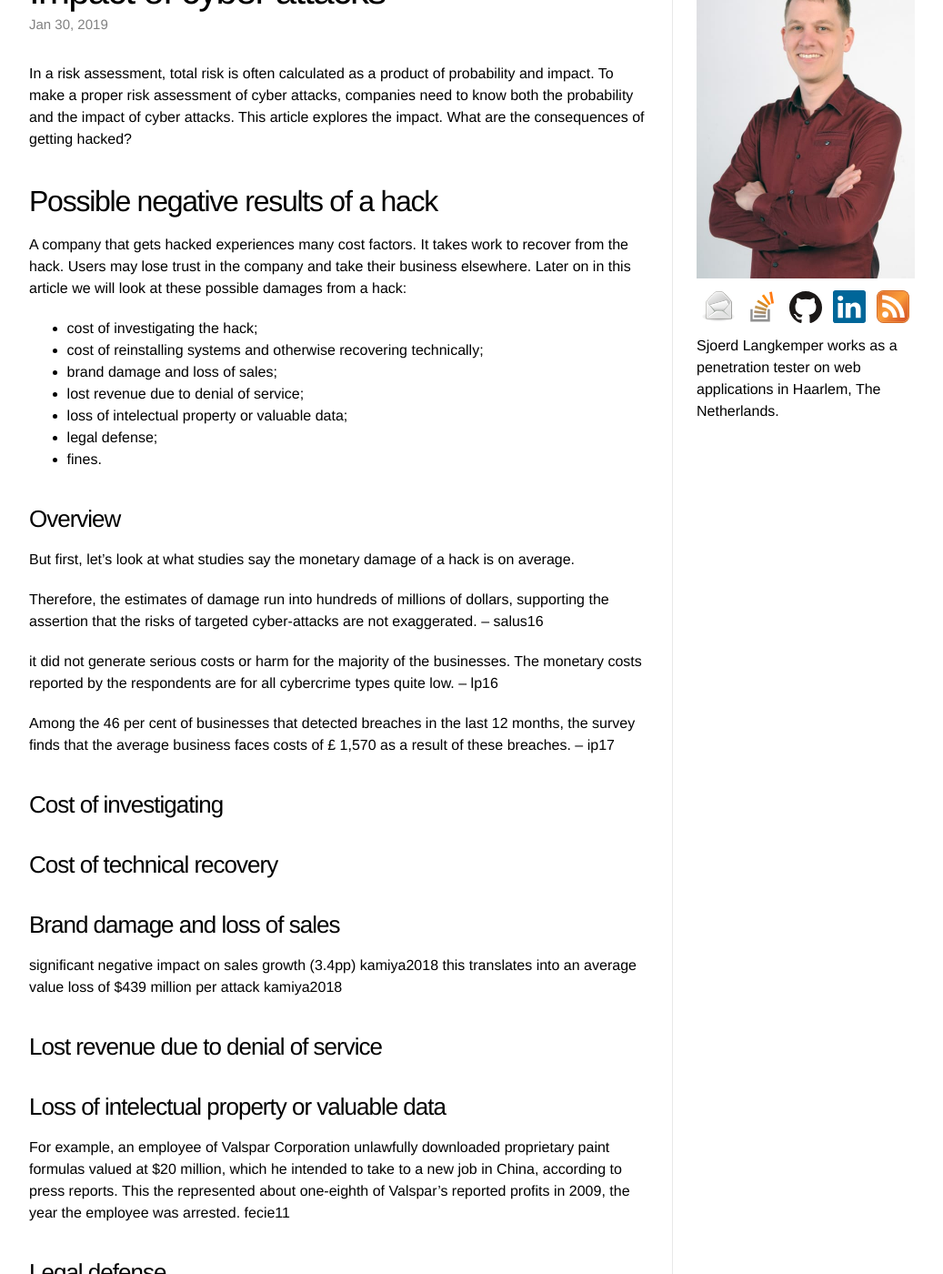
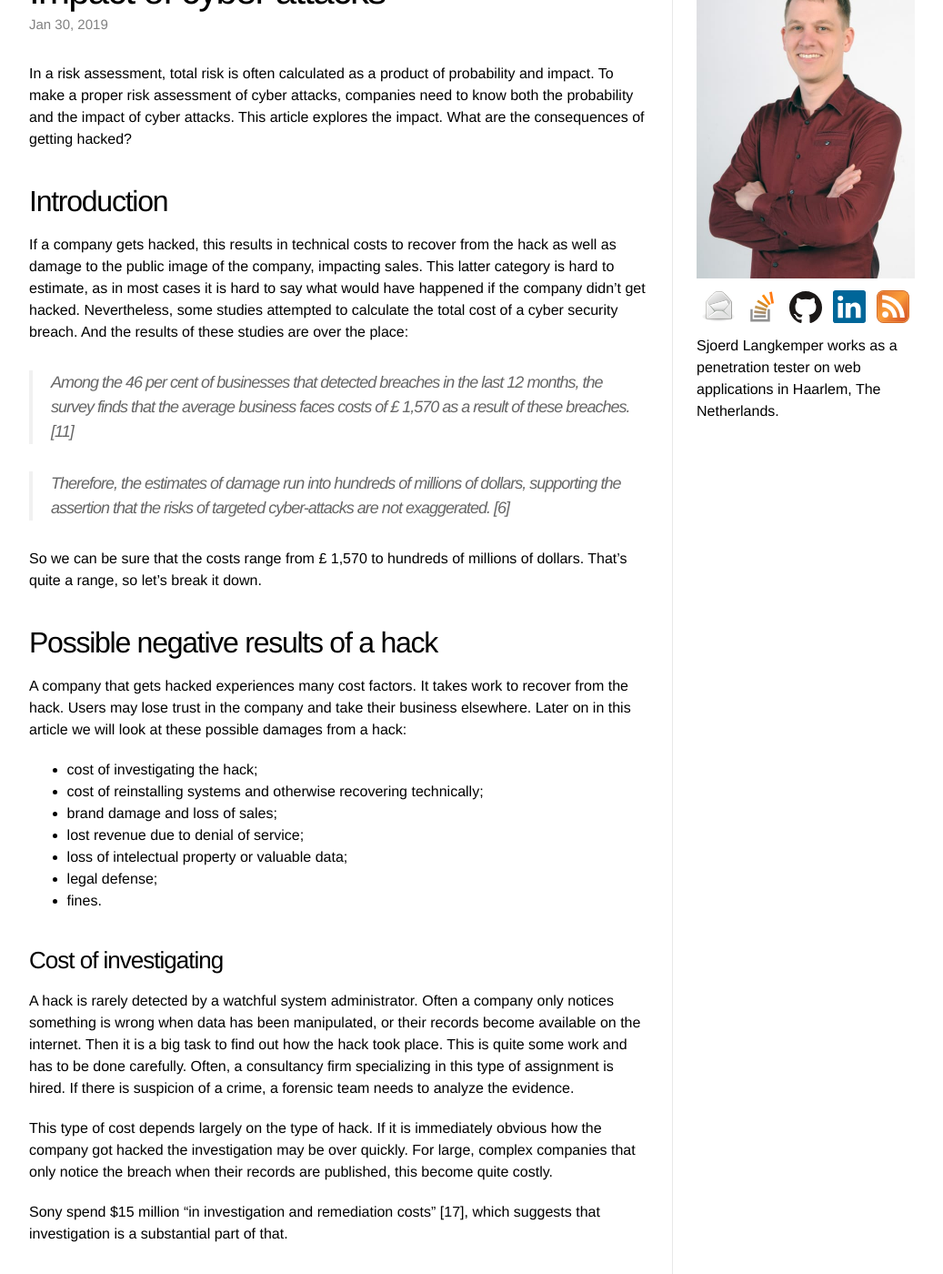
Before and after one commit to Sjord/Sjord.github.io, a Jekyll site: the page built from _posts/2018-09-23-impact-of-cyberattack.md, in a window 1280 px wide and 1400 px high, scrolled down 209 px. Shown: the whole window at 91% size, without its empty margins (108-1145 px from the left). Built offline with Jekyll 4.4.1, drawn with Linux system fonts in a browser that asks for light colours; some of the changed text lies outside the part shown.

Commit message:
Expand some posts

```diff
--- a/_posts/2018-09-23-impact-of-cyberattack.md
+++ b/_posts/2018-09-23-impact-of-cyberattack.md
@@ -8,6 +8,16 @@
 In a risk assessment, total risk is often calculated as a product of probability and impact. To make a proper risk assessment of cyber attacks, companies need to know both the probability and the impact of cyber attacks. This article explores the impact. What are the consequences of getting hacked?
 
 <!-- photo source: https://www.jpl.nasa.gov/spaceimages/details.php?id=PIA17932 -->
+
+## Introduction
+
+If a company gets hacked, this results in technical costs to recover from the hack as well as damage to the public image of the company, impacting sales. This latter category is hard to estimate, as in most cases it is hard to say what would have happened if the company didn't get hacked. Nevertheless, some studies attempted to calculate the total cost of a cyber security breach. And the results of these studies are over the place:
+
+> Among the 46 per cent of businesses that detected breaches in the last 12 months, the survey finds that the average business faces costs of £ 1,570 as a result of these breaches. [11]
+
+> Therefore, the estimates of damage run into hundreds of millions of dollars, supporting the assertion that the risks of targeted cyber-attacks are not exaggerated. [6]
+
+So we can be sure that the costs range from £ 1,570 to hundreds of millions of dollars. That's quite a range, so let's break it down.
 
 ## Possible negative results of a hack
 
@@ -21,19 +31,17 @@
 * legal defense;
 * fines.
 
-### Overview
+### Cost of investigating
 
-But first, let's look at what studies say the monetary damage of a hack is on average.
+A hack is rarely detected by a watchful system administrator. Often a company only notices something is wrong when data has been manipulated, or their records become available on the internet. Then it is a big task to find out how the hack took place. This is quite some work and has to be done carefully. Often, a consultancy firm specializing in this type of assignment is hired. If there is suspicion of a crime, a forensic team needs to analyze the evidence.
 
-Therefore, the estimates of damage run into hundreds of millions of dollars, supporting the assertion that the risks of targeted cyber-attacks are not exaggerated. -- salus16
+This type of cost depends largely on the type of hack. If it is immediately obvious how the company got hacked the investigation may be over quickly. For large, complex companies that only notice the breach when their records are published, this become quite costly.
 
-it did not generate serious costs or harm for the majority of the businesses. The
-monetary costs reported by the respondents are for all cybercrime types quite low. -- lp16
+Sony spend $15 million “in investigation and remediation costs" [17], which suggests that investigation is a substantial part of that.
 
-Among the 46 per cent of businesses that detected breaches in the last 12 months, the survey finds that the average business faces costs of £ 1,570 as a result of these breaches.  -- ip17
+### Cost of technical recovery
 
-### Cost of investigating
-### Cost of technical recovery
+
 ### Brand damage and loss of sales
 
 significant negative impact on sales growth (3.4pp) kamiya2018
@@ -92,3 +102,4 @@
 1. [Cyber security breaches survey 2018](https://assets.publishing.service.gov.uk/government/uploads/system/uploads/attachment_data/file/702074/Cyber_Security_Breaches_Survey_2018_-_Main_Report.pdf)
 1. [The Hiscox Cyber Readiness Report 2017](https://www.hiscox.co.uk/cyber-readiness-report/docs/cyber-readiness-report-2017.pdf)
 1. [Uber will pay $148 million for 2016 data breach coverup](https://www.engadget.com/2018/09/26/uber-pay-148-million-2016-data-breach-coverup/)
+1. [How much do data breaches cost big companies? Shockingly little](http://fortune.com/2015/03/27/how-much-do-data-breaches-actually-cost-big-companies-shockingly-little/)
```
Also changed, not shown: other parts of _posts/2018-09-23-impact-of-cyberattack.md (+2 -0 lines), _posts/2018-09-23-cost-of-preventing-cyberattack.md (+16 -0 lines), _posts/2018-09-23-probability-of-cyberattack.md (+6 -4 lines).
